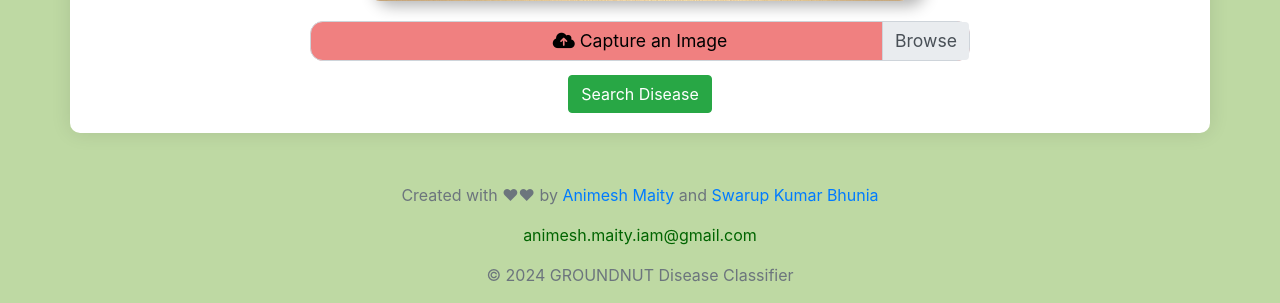
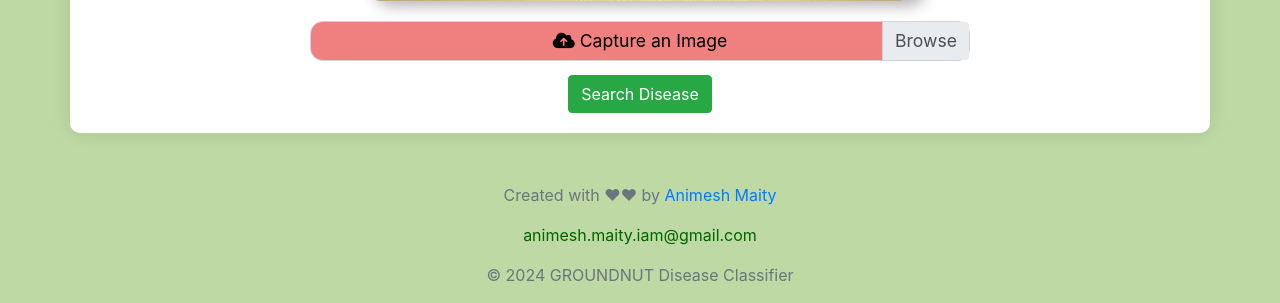
Before and after one commit to animesh-am/Groundnut-Disease-Classifier, a Flask app: page / in a window 1280 px wide. Shown: the part 685-988 px from the top of the page. Run offline with Flask 3, Linux system fonts and the light colour scheme; some libraries are stand-ins or nearby versions.

Commit message:
Update index.html

```diff
--- a/templates/index.html
+++ b/templates/index.html
@@ -129,7 +129,7 @@
     </div>
 
     <footer>
-        <p>Created with ❤♥ by <a href="https://github.com/animesh-am" target="_blank" style="color: #007bff;">Animesh Maity</a> and <a href="https://github.com/swarup-2002" target="_blank" style="color: #007bff;">Swarup Kumar Bhunia</a> </p>
+        <p>Created with ❤♥ by <a href="https://github.com/animesh-am" target="_blank" style="color: #007bff;">Animesh Maity</a></p>
         <p><a href="mailto:animesh.maity.iam@gmail.com" target="_blank" style="color: darkgreen;">animesh.maity.iam@gmail.com</a></p>
         <p>&copy; 2024 GROUNDNUT Disease Classifier</p>
     </footer>
```
